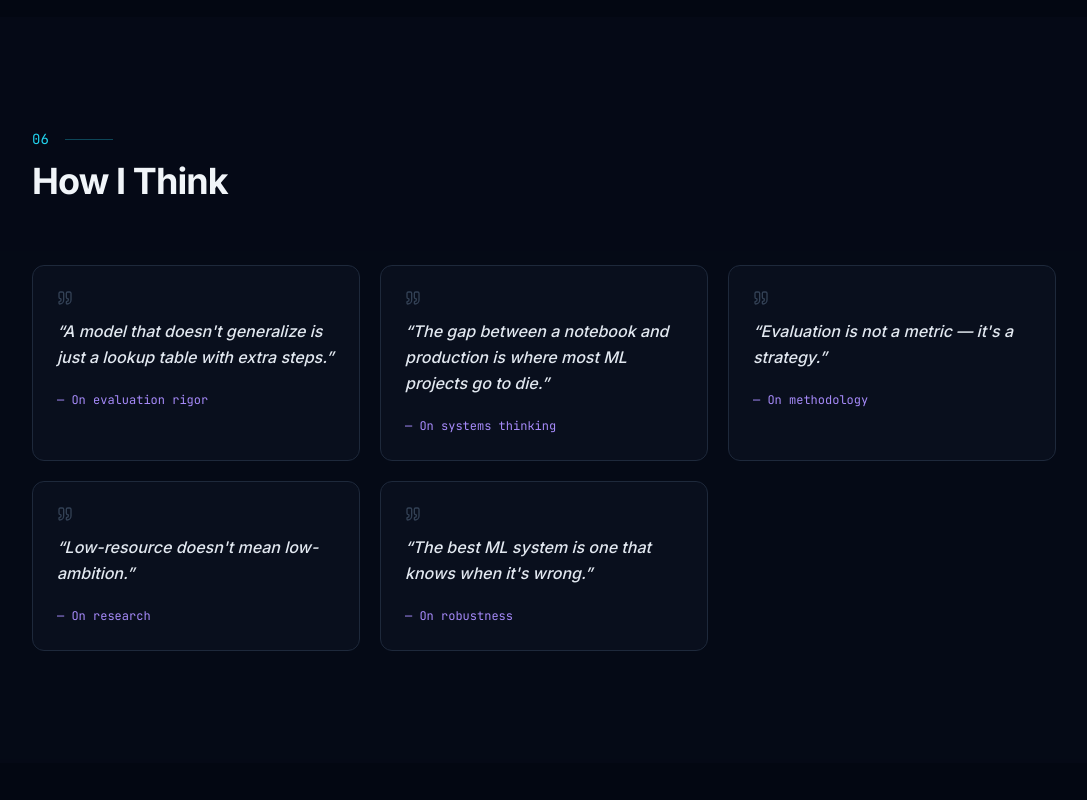
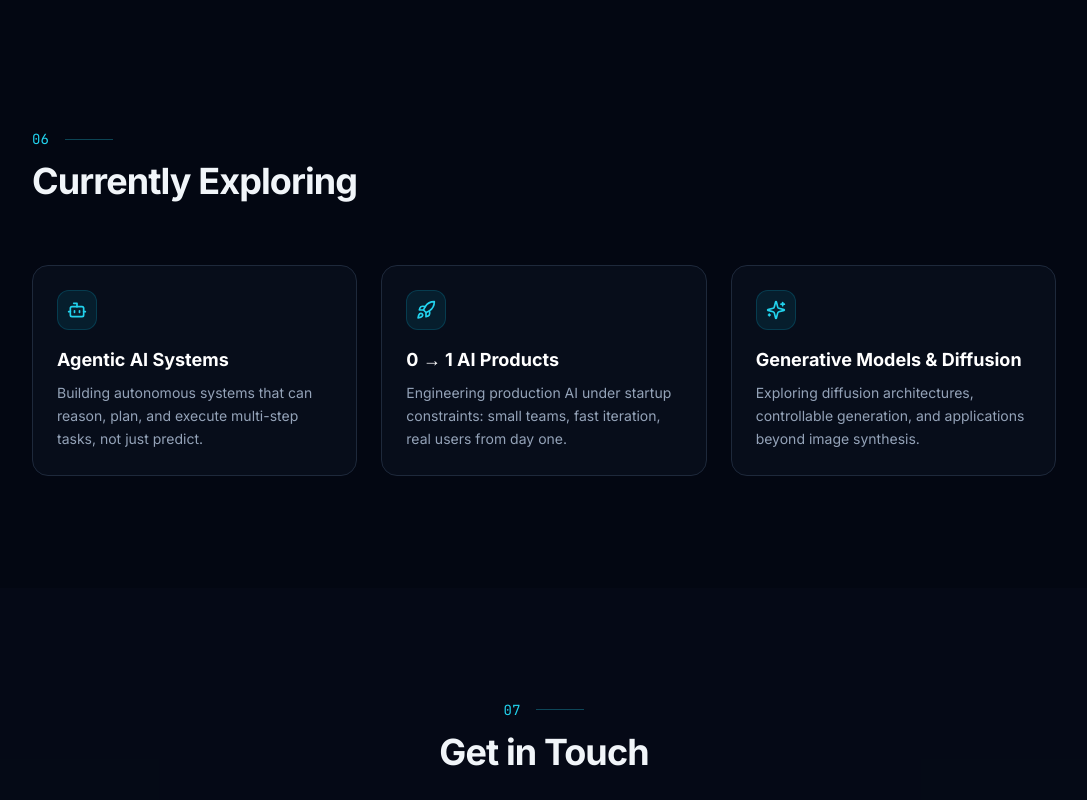
Before and after one commit to VaibhavKanojia3773/Portfolio, a Next.js app: page / in a window 1280 px wide. Shown: the part 7520-8320 px from the top of the page, without its empty margins (96-1183 px from the left). Built offline with nearby package versions, Linux system fonts and the light colour scheme.

Commit message:
refactor: drop How I Think section
Remove the How I Think section and its component. Trim insights.ts to only the Currently Exploring data. Renumber Currently Exploring to 06 and Contact to 07.

```diff
--- a/src/app/page.tsx
+++ b/src/app/page.tsx
@@ -6,7 +6,6 @@ import Projects from "@/components/Projects";
 import Research from "@/components/Research";
 import Experience from "@/components/Experience";
 import Achievements from "@/components/Achievements";
-import HowIThink from "@/components/HowIThink";
 import CurrentlyExploring from "@/components/CurrentlyExploring";
 import Contact from "@/components/Contact";
 import Footer from "@/components/Footer";
@@ -23,7 +22,6 @@ export default function Home() {
         <Projects />
         <Experience />
         <Achievements />
-        <HowIThink />
         <CurrentlyExploring />
         <Contact />
       </main>
--- a/src/components/Contact.tsx
+++ b/src/components/Contact.tsx
@@ -39,7 +39,7 @@ export default function Contact() {
       className="py-28 section-padding bg-slate-50/50 dark:bg-slate-900/20"
     >
       <div className="max-w-3xl mx-auto text-center">
-        <SectionHeading number="08" title="Get in Touch" className="text-center [&>div]:justify-center" />
+        <SectionHeading number="07" title="Get in Touch" className="text-center [&>div]:justify-center" />
 
         <motion.p
           variants={fadeInUp}
--- a/src/components/CurrentlyExploring.tsx
+++ b/src/components/CurrentlyExploring.tsx
@@ -16,7 +16,7 @@ export default function CurrentlyExploring() {
   return (
     <section id="exploring" className="py-28 section-padding">
       <div className="max-w-6xl mx-auto">
-        <SectionHeading number="07" title="Currently Exploring" />
+        <SectionHeading number="06" title="Currently Exploring" />
 
         <motion.div
           variants={stagger}
--- a/src/components/HowIThink.tsx
+++ /dev/null
@@ -1,60 +0,0 @@
-"use client";
-
-import { motion } from "framer-motion";
-import { Quote } from "lucide-react";
-import SectionHeading from "@/components/SectionHeading";
-import { insights } from "@/data/insights";
-import { fadeInUp, stagger } from "@/lib/animations";
-
-export default function HowIThink() {
-  return (
-    <section
-      id="philosophy"
-      className="py-28 section-padding bg-slate-50/50 dark:bg-slate-900/20"
-    >
-      <div className="max-w-6xl mx-auto">
-        <SectionHeading number="06" title="How I Think" />
-
-        <motion.div
-          variants={stagger}
-          initial="hidden"
-          whileInView="visible"
-          viewport={{ once: true, margin: "-80px" }}
-          className="grid md:grid-cols-2 lg:grid-cols-3 gap-5"
-        >
-          {insights.map((insight, i) => (
-            <motion.div
-              key={insight.id}
-              variants={fadeInUp}
-              className={`group relative p-6 rounded-xl border border-slate-200 dark:border-slate-800 bg-white dark:bg-slate-900/40
-                hover:border-violet-300 dark:hover:border-violet-500/30 hover:shadow-lg hover:shadow-violet-500/5
-                transition-all duration-300
-                ${i === 0 ? "md:col-span-2 lg:col-span-1" : ""}`}
-            >
-              {/* Quote icon */}
-              <Quote
-                size={16}
-                className="text-slate-200 dark:text-slate-700 mb-3"
-              />
-
-              {/* Insight text */}
-              <p className="text-base font-medium text-slate-700 dark:text-slate-200 leading-relaxed mb-4 italic">
-                &ldquo;{insight.text}&rdquo;
-              </p>
-
-              {/* Context tag */}
-              {insight.context && (
-                <span className="text-xs font-mono text-violet-500 dark:text-violet-400">
-                  — {insight.context}
-                </span>
-              )}
-
-              {/* Hover accent */}
-              <div className="absolute bottom-0 left-6 right-6 h-px bg-gradient-to-r from-transparent via-violet-500/0 group-hover:via-violet-500/40 to-transparent transition-all duration-500" />
-            </motion.div>
-          ))}
-        </motion.div>
-      </div>
-    </section>
-  );
-}
--- a/src/data/insights.ts
+++ b/src/data/insights.ts
@@ -1,43 +1,9 @@
-export interface Insight {
-  id: string;
-  text: string;
-  context?: string;
-}
-
 export interface Exploration {
   id: string;
   title: string;
   description: string;
-  icon: string; // lucide icon name (used as lookup key)
+  icon: string;
 }
-
-export const insights: Insight[] = [
-  {
-    id: "generalize",
-    text: "A model that doesn't generalize is just a lookup table with extra steps.",
-    context: "On evaluation rigor",
-  },
-  {
-    id: "production-gap",
-    text: "The gap between a notebook and production is where most ML projects go to die.",
-    context: "On systems thinking",
-  },
-  {
-    id: "evaluation",
-    text: "Evaluation is not a metric — it's a strategy.",
-    context: "On methodology",
-  },
-  {
-    id: "low-resource",
-    text: "Low-resource doesn't mean low-ambition.",
-    context: "On research",
-  },
-  {
-    id: "wrong",
-    text: "The best ML system is one that knows when it's wrong.",
-    context: "On robustness",
-  },
-];
 
 export const explorations: Exploration[] = [
   {
```
